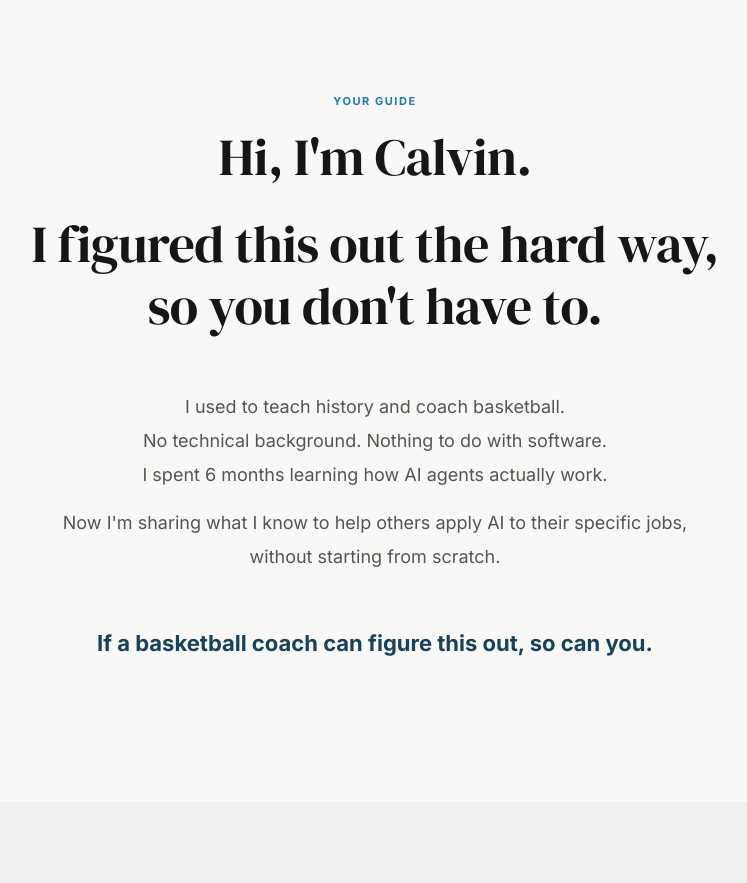
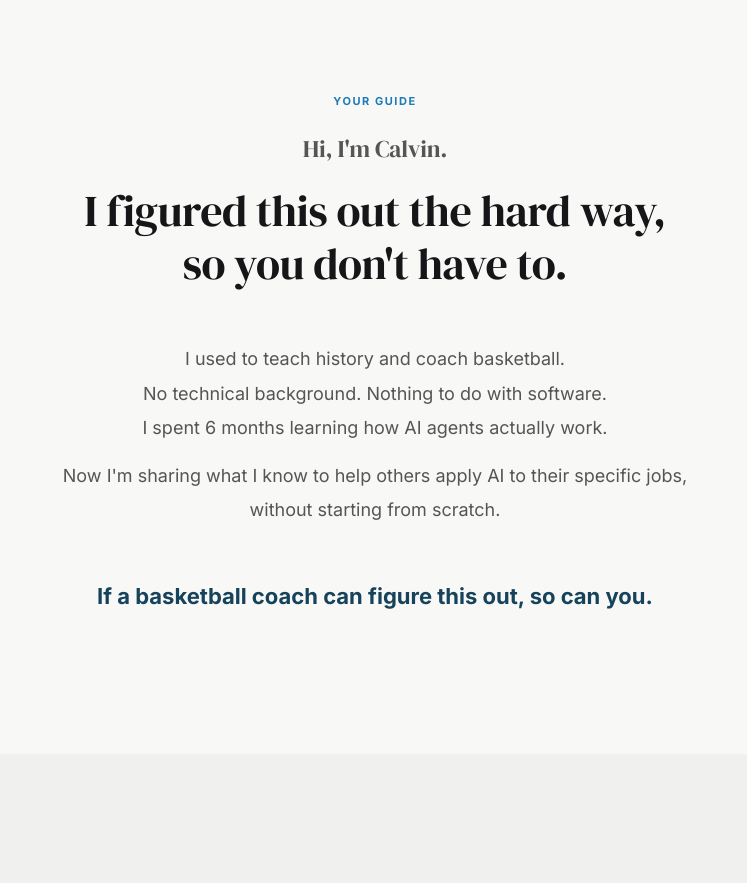
Before and after one commit to coolcalvin457-tech/agent-timesaver-nextjs, a Next.js app: page / in a window 1280 px wide. Shown: the part 2380-3263 px from the top of the page, without its empty margins (265-1012 px from the left). Built offline with nearby package versions, Linux system fonts and the light colour scheme.

Commit message:
Restructure Guide section: Hi Calvin as intro line, reduce headline size

```diff
--- a/app/globals.css
+++ b/app/globals.css
@@ -1453,9 +1453,18 @@ input, textarea {
   flex-shrink: 0;
 }
 
+.guide-intro {
+  font-family: var(--font-display);
+  font-size: clamp(1.25rem, 2vw, 1.5rem);
+  font-weight: 400;
+  color: var(--text-secondary);
+  margin-bottom: 16px;
+  letter-spacing: -0.01em;
+}
+
 .guide-headline {
   font-family: var(--font-display);
-  font-size: clamp(2.25rem, 4.5vw, 3.25rem);
+  font-size: clamp(2rem, 4vw, 2.75rem);
   font-weight: 400;
   color: var(--text-primary);
   margin-bottom: 28px;
--- a/app/page.tsx
+++ b/app/page.tsx
@@ -129,9 +129,9 @@ export default function Home() {
         <section className="section" id="about" style={{ paddingTop: "140px", paddingBottom: "140px" }}>
           <div className="container">
             <div style={{ maxWidth: "880px", margin: "0 auto", textAlign: "center" }}>
-              <div className="eyebrow" style={{ marginBottom: "16px" }}>Your guide</div>
+              <div className="eyebrow" style={{ marginBottom: "20px" }}>Your guide</div>
+              <p className="guide-intro">Hi, I&apos;m Calvin.</p>
               <h2 className="guide-headline" style={{ marginBottom: "52px" }}>
-                <span style={{ display: "block", marginBottom: "24px" }}>Hi, I&apos;m Calvin.</span>
                 <span style={{ display: "block" }}>I figured this out the hard way,</span>
                 <span style={{ display: "block" }}>so you don&apos;t have to.</span>
               </h2>
```
